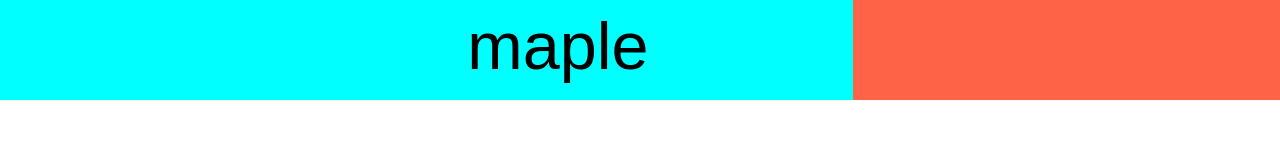
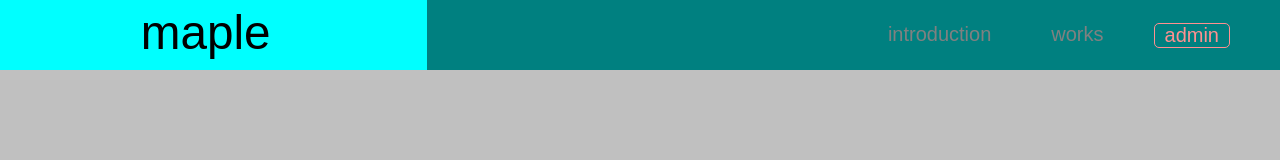
Before and after one commit to maple-1031/Portfolio, a plain HTML site: page templates/index.html in a window 1280 px wide. Drawn offline with Linux system fonts and the light colour scheme; a web font is replaced by a local one.

Commit message:
header一旦完成

```diff
--- a/static/style.css
+++ b/static/style.css
@@ -1,6 +1,9 @@
 * {
     margin: 0;
     padding: 0;
+    font-family: omnes-pro, sans-serif;
+    font-weight: 400;
+    font-style: normal;
 }
 
 body {
@@ -9,23 +12,56 @@ body {
     height: 100%;
     width: 100%;
     flex-direction: column;
+    background-color: silver;
 }
 
 #header {
     display: grid;
     width: 100%;
-    height: 100px;
+    height: 70px;
     background-color: aqua;
-    grid-template-columns: 2fr 1fr;
+    grid-template-columns: 1fr 2fr;
 }
 
 #logoContainer {
     color: white;
-    margin-left: 50%;
     display: flex;
+    justify-content: center;
     align-items: center;
 }
 
 #menu {
-    background-color: tomato;
+    background-color: teal;
+    display: flex;
+    justify-content: flex-end;
+    align-items: center;
+    padding-right: 30px;
 }
+
+.menuContents {
+    color: gray;
+    margin: 0px 20px;
+    padding: 0px 10px;
+    font-size: 20px;
+    text-align: center;
+    transition: 500ms all ease;
+    border-bottom: transparent solid 2px;
+    user-select: none;
+}
+
+.menuContents:hover {
+    border-bottom: gray solid 2px;
+    cursor: pointer;
+}
+
+#adminBtn {
+    color: #ff9090;
+    font-weight: lighter;
+    border: 1px #ff9090 solid;
+    border-radius: 5px;
+}
+
+#adminBtn:hover {
+    color: red;
+    border-color: red;
+}
--- a/templates/index.html
+++ b/templates/index.html
@@ -5,15 +5,18 @@
     <meta charset="UTF-8">
     <title>Maple's Portfolio</title>
     <link rel="stylesheet" href="../static/style.css">
+    <link rel="stylesheet" href="https://use.typekit.net/ddr2bew.css">
 </head>
 
 <body>
     <div id="header">
         <div id="logoContainer">
-            <img src="../static/img/logo.svg" alt="maple" height="70px">
+            <img src="../static/img/logo.svg" alt="maple" height="50px">
         </div>
         <div id="menu">
-
+            <div class="menuContents">introduction</div>
+            <div class="menuContents">works</div>
+            <div class="menuContents" id="adminBtn">admin</div>
         </div>
     </div>
 </body>
```
